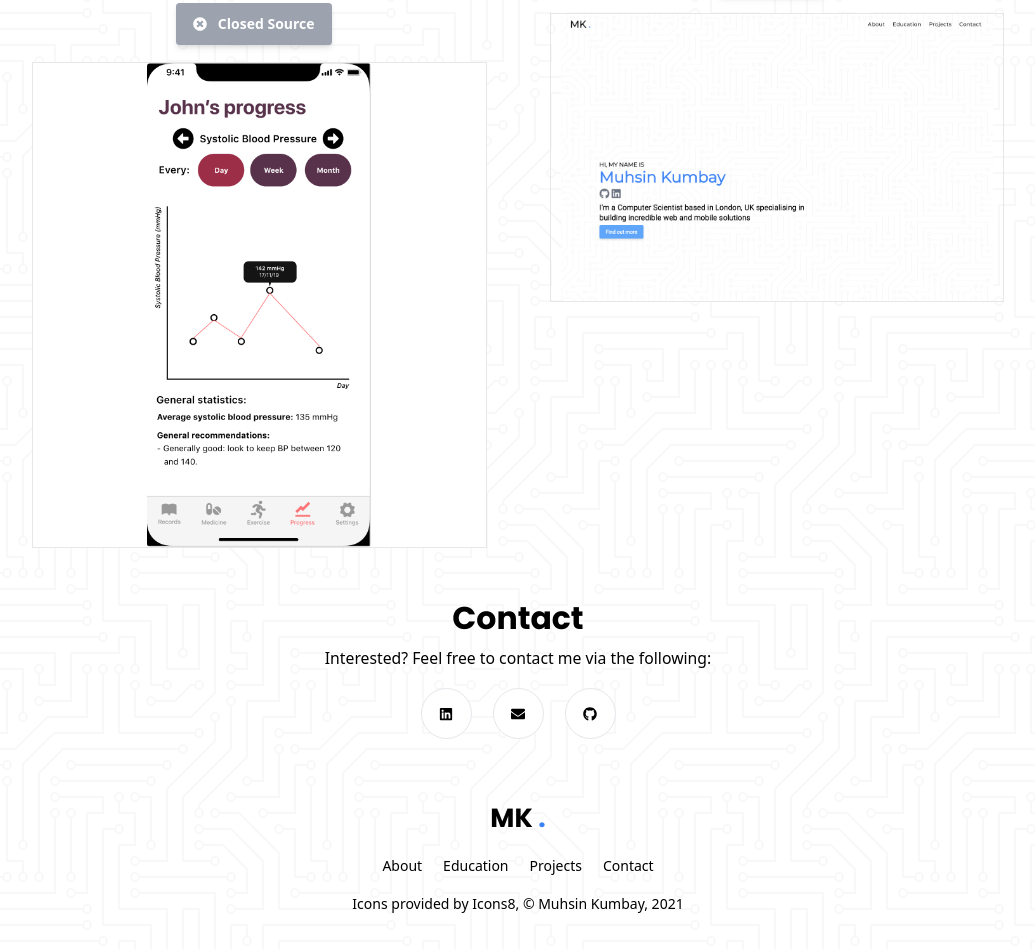
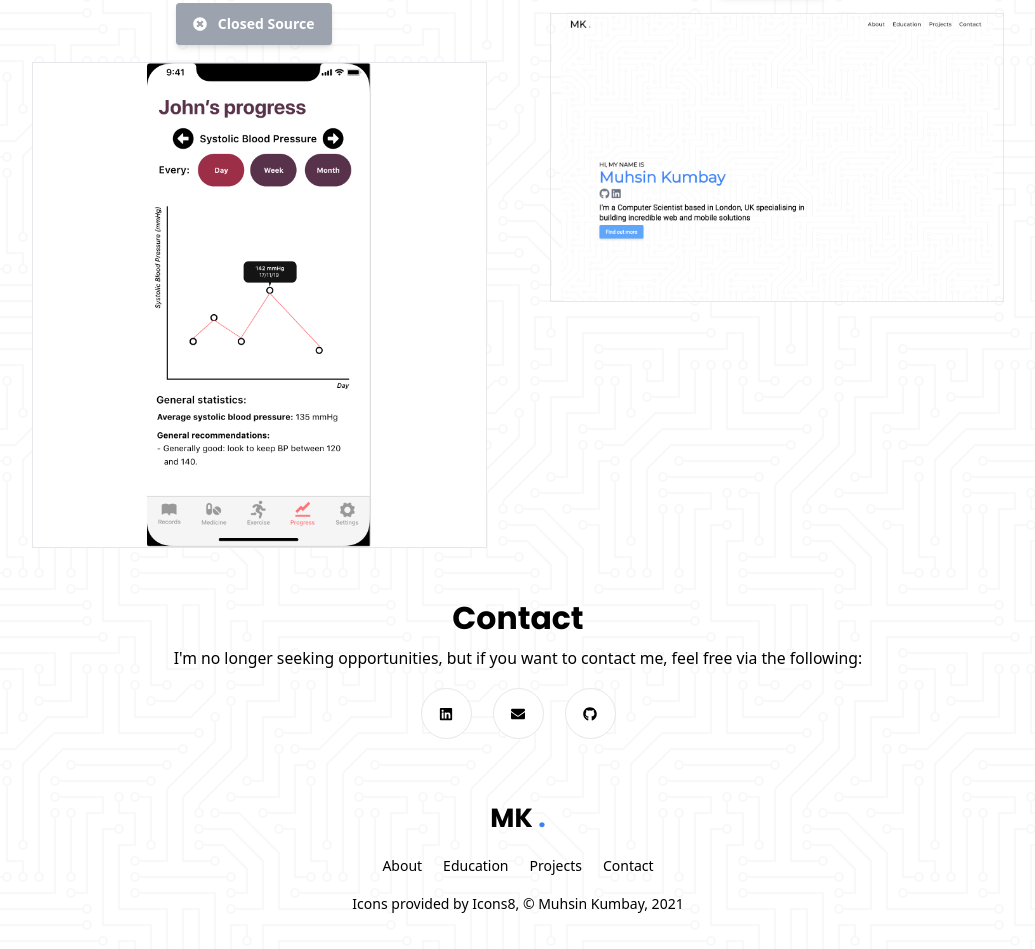
Before and after one commit to muhsink99/muhsink-portfolio-v2, a Gatsby site: page / in a window 1280 px wide. Shown: the part 2692-3641 px from the top of the page, without its empty margins (122-1157 px from the left). Built offline with nearby package versions, Linux system fonts and the light colour scheme; Gatsby itself is replaced by a stand-in of ours.

Commit message:
content: change contact paragraph

```diff
--- a/src/components/Contact.js
+++ b/src/components/Contact.js
@@ -9,7 +9,7 @@ const Contact = () => {
                 <h1 className="text-center font-bold text-4xl mb-3">
                     Contact
                 </h1>
-                <p className="text-lg text-center mb-5">Interested? Feel free to contact me via the following:</p>
+                <p className="text-lg text-center mb-5">I'm no longer seeking opportunities, but if you want to contact me, feel free via the following:</p>
                 <div id="socials" className="flex flex-row justify-center">
                     <a className="p-5 bg-white rounded-full border mx-3 transition duration-300 ease-in-out hover:text-white hover:bg-blue-500" href="https://www.linkedin.com/in/muhsin-kumbay/" target=" _blank"><FaLinkedin /></a>
                     <a className="p-5 bg-white rounded-full border mx-3 transition duration-300 ease-in-out hover:text-white hover:bg-yellow-500" href="mailto:kumbaymuhsin@gmail.com" target=" _blank"><FaEnvelope /></a>
```
